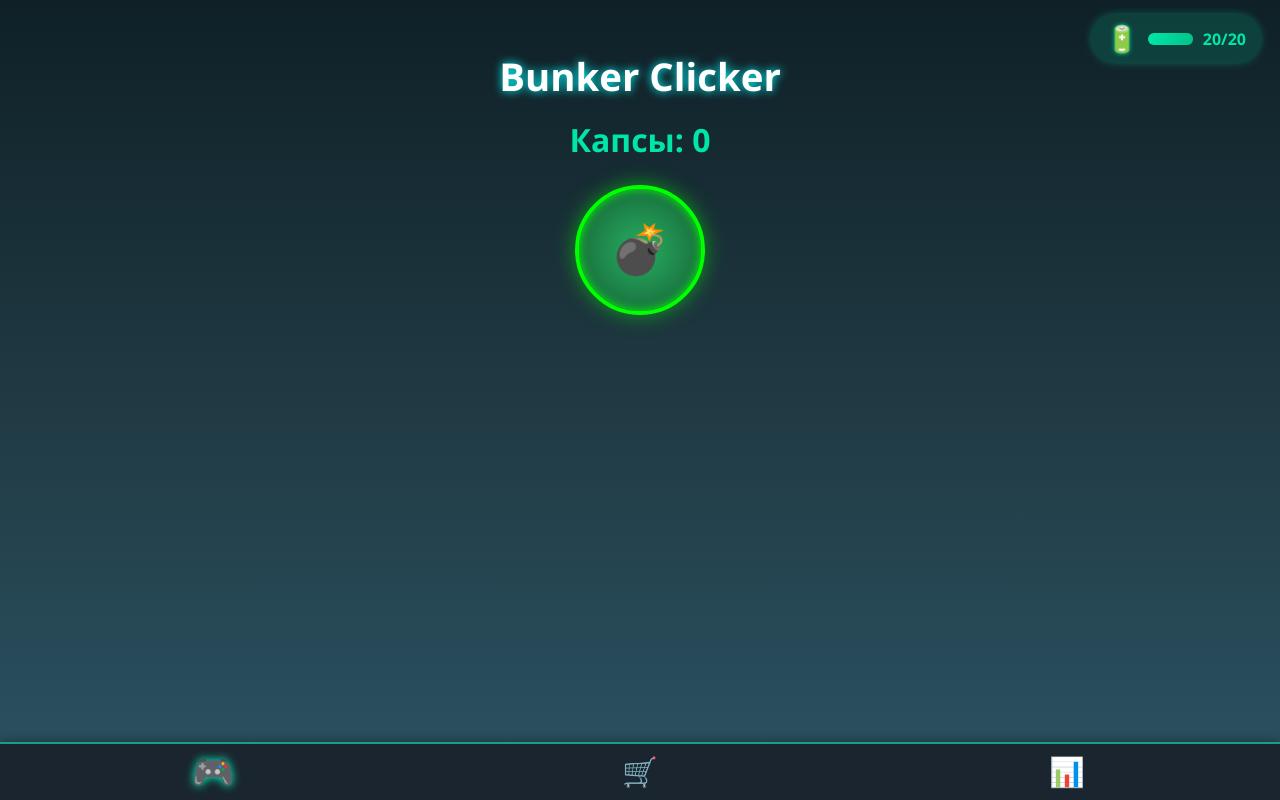
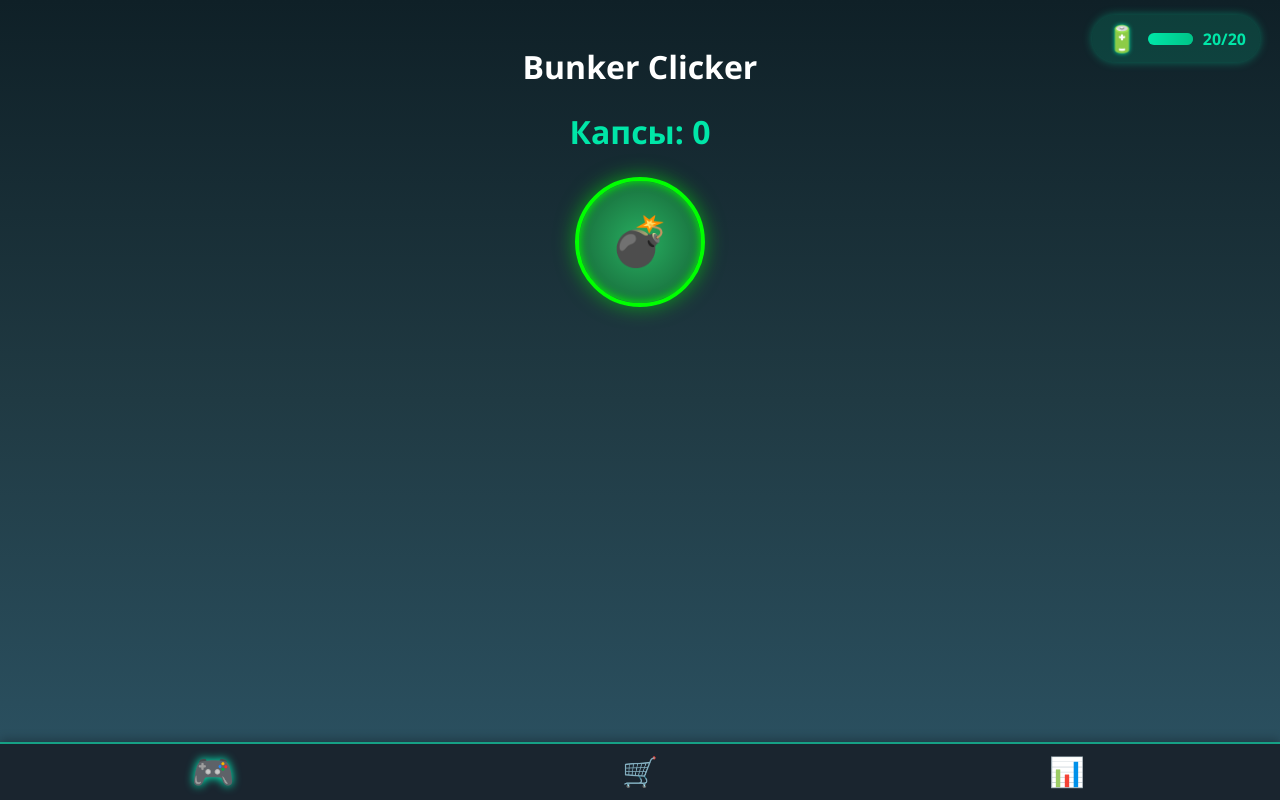
Before and after one commit to crymory/bunker-clickers, a React (Create React App) app: page / in a window 1280 px wide. Built offline with nearby package versions, Linux system fonts and the light colour scheme.

Commit message:
Update App.css
Закомментирован Заголовок

```diff
--- a/src/App.css
+++ b/src/App.css
@@ -17,11 +17,11 @@ body {
 }
 
 /* Заголовок */
-.title {
+/*.title {
   font-size: 2.4rem;
   margin-bottom: 1rem;
   text-shadow: 0 0 10px #0ff;
-}
+}*/
 
 /* Счётчик */
 .counter {
```
